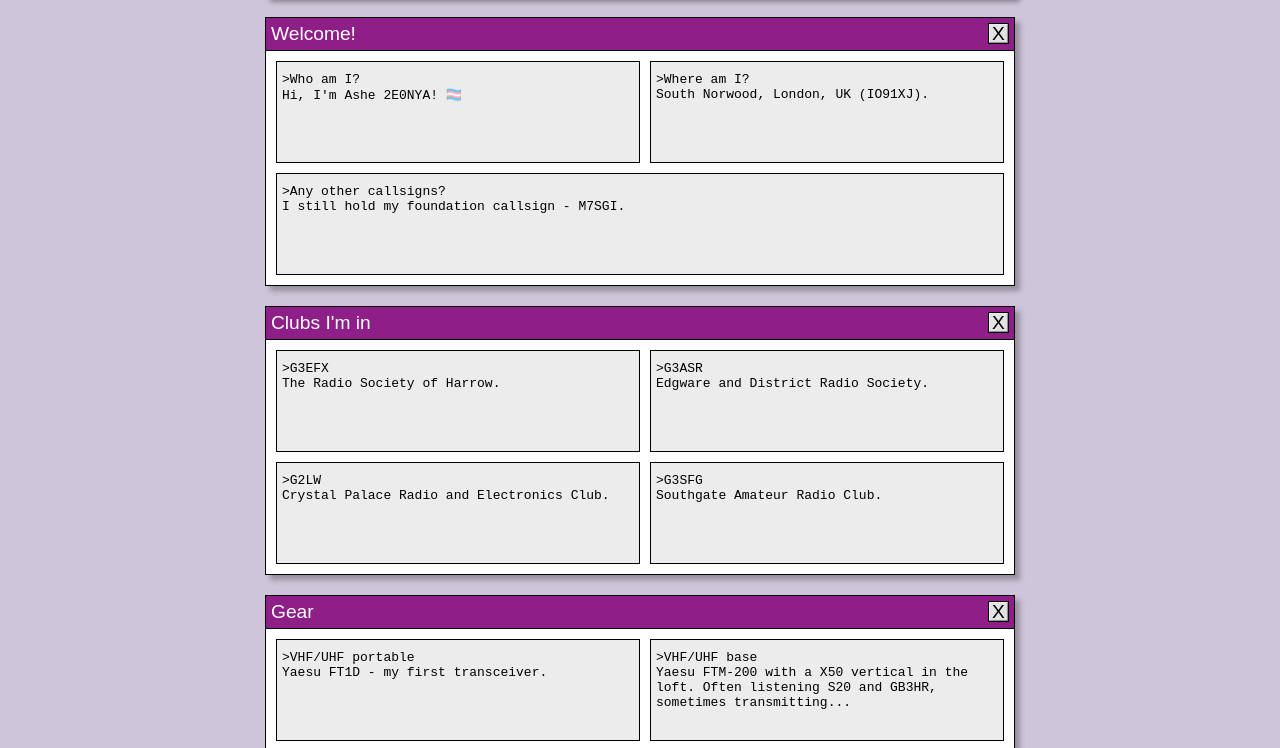
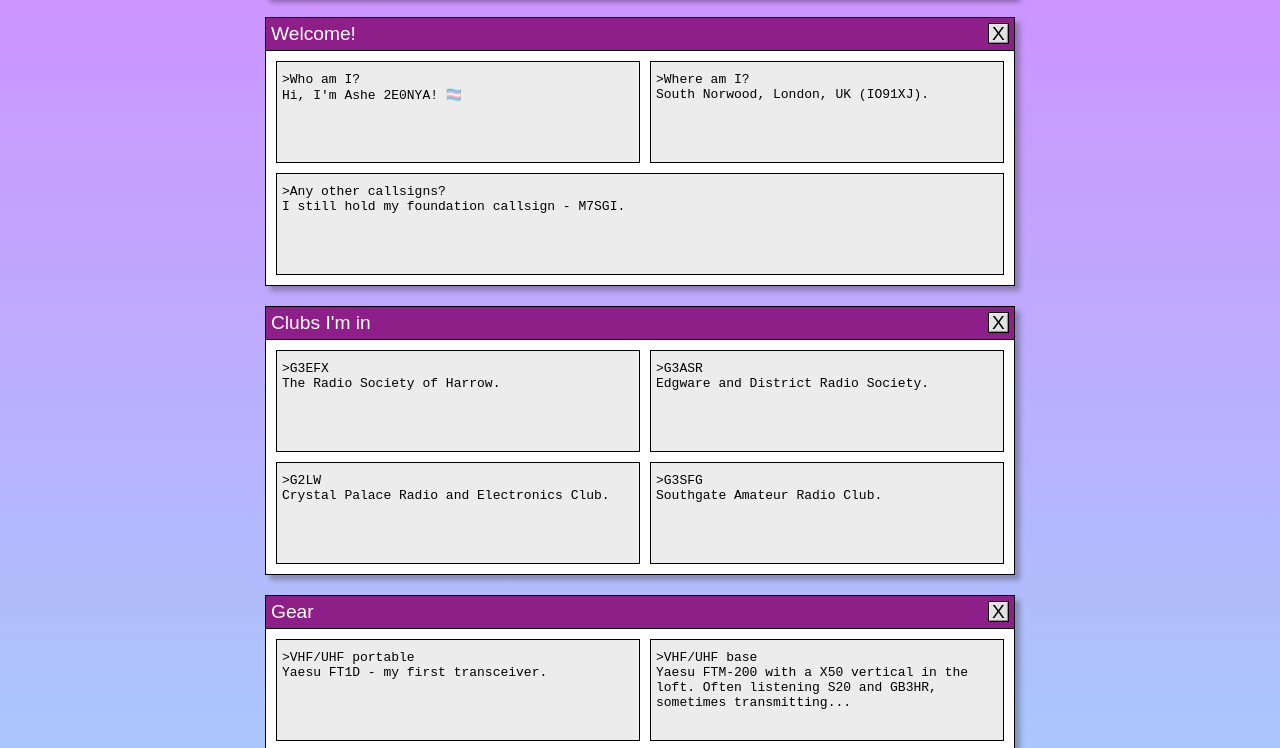
Before and after one commit to AshleyShalloe/qrz, a plain HTML site: page index.html in a window 1280 px wide. Shown: the part 53-801 px from the top of the page. Drawn offline with Linux system fonts and the light colour scheme.

Commit message:
lurid background

```diff
--- a/index.html
+++ b/index.html
@@ -12,7 +12,7 @@
         }
 
         body {
-            background: #CFC5DA;
+            background: linear-gradient(#CF91FF, #99dffc);
             color: black;
             max-width: 750px;
             margin: 0 auto;
```
